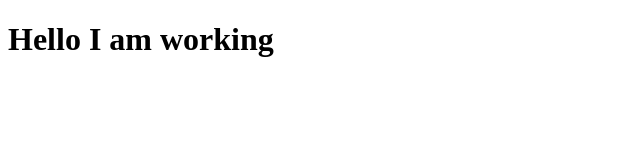
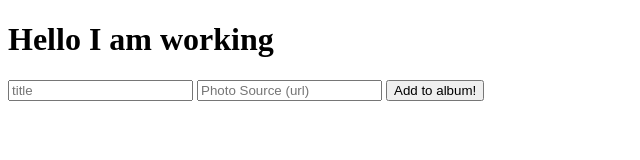
Before and after one commit to Kc2693/Photo-Trapper, a website: page public/index.html in a window 1280 px wide. Shown: the whole page, without its empty margins (0-640 px from the left). Drawn offline with Linux system fonts and the light colour scheme.

Commit message:
Form added

```diff
--- a/public/index.html
+++ b/public/index.html
@@ -6,5 +6,16 @@
   </head>
   <body>
     <h1>Hello I am working</h1>
+    <form>
+      <input
+        type="text"
+        placeholder="title"
+        required />
+      <input
+        type="url"
+        placeholder="Photo Source (url)"
+        required />
+      <button type="submit">Add to album!</button>
+    </form>
   </body>
 </html>
```
Also changed, not shown: server.js (+7 -0 lines).
